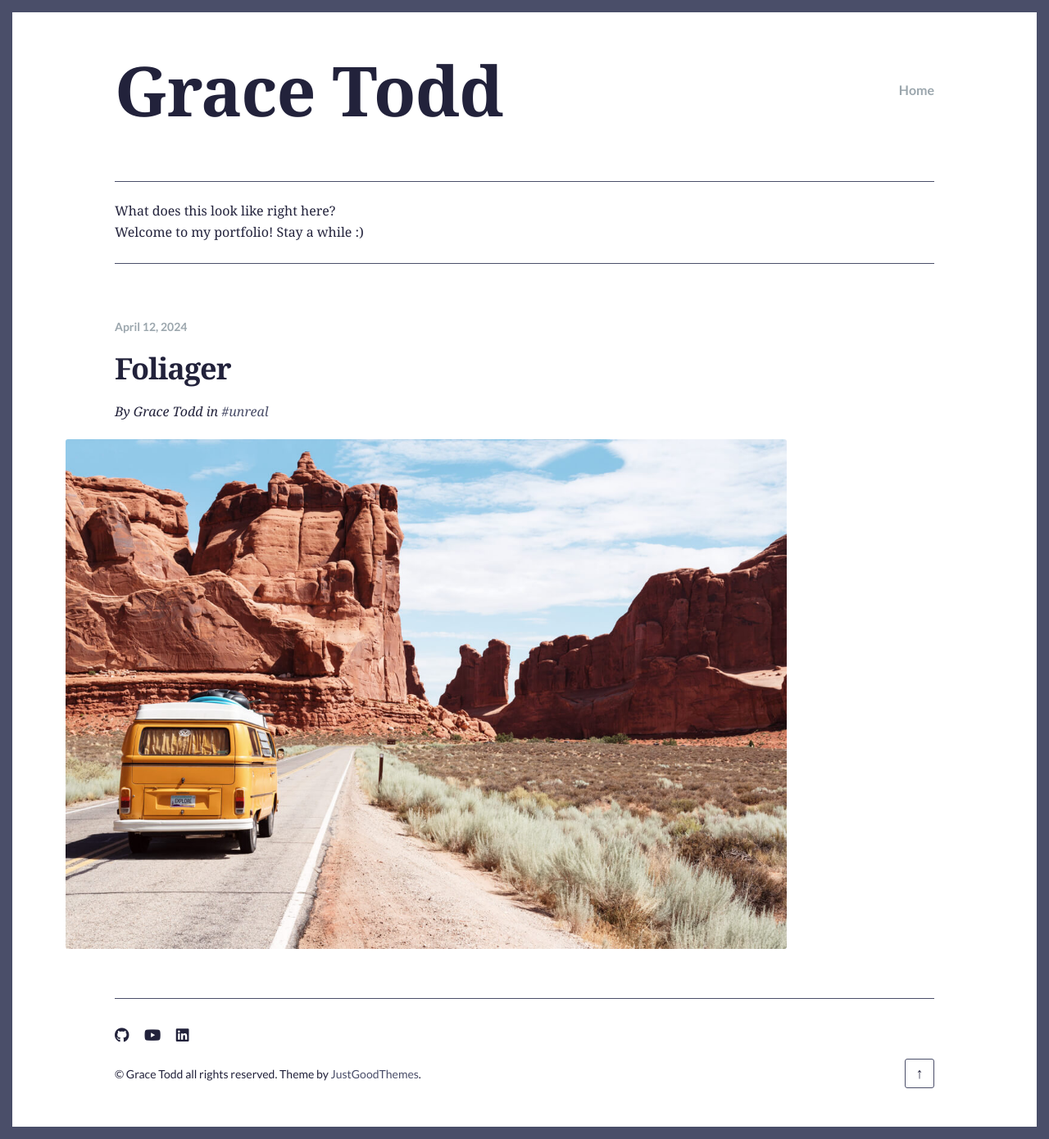
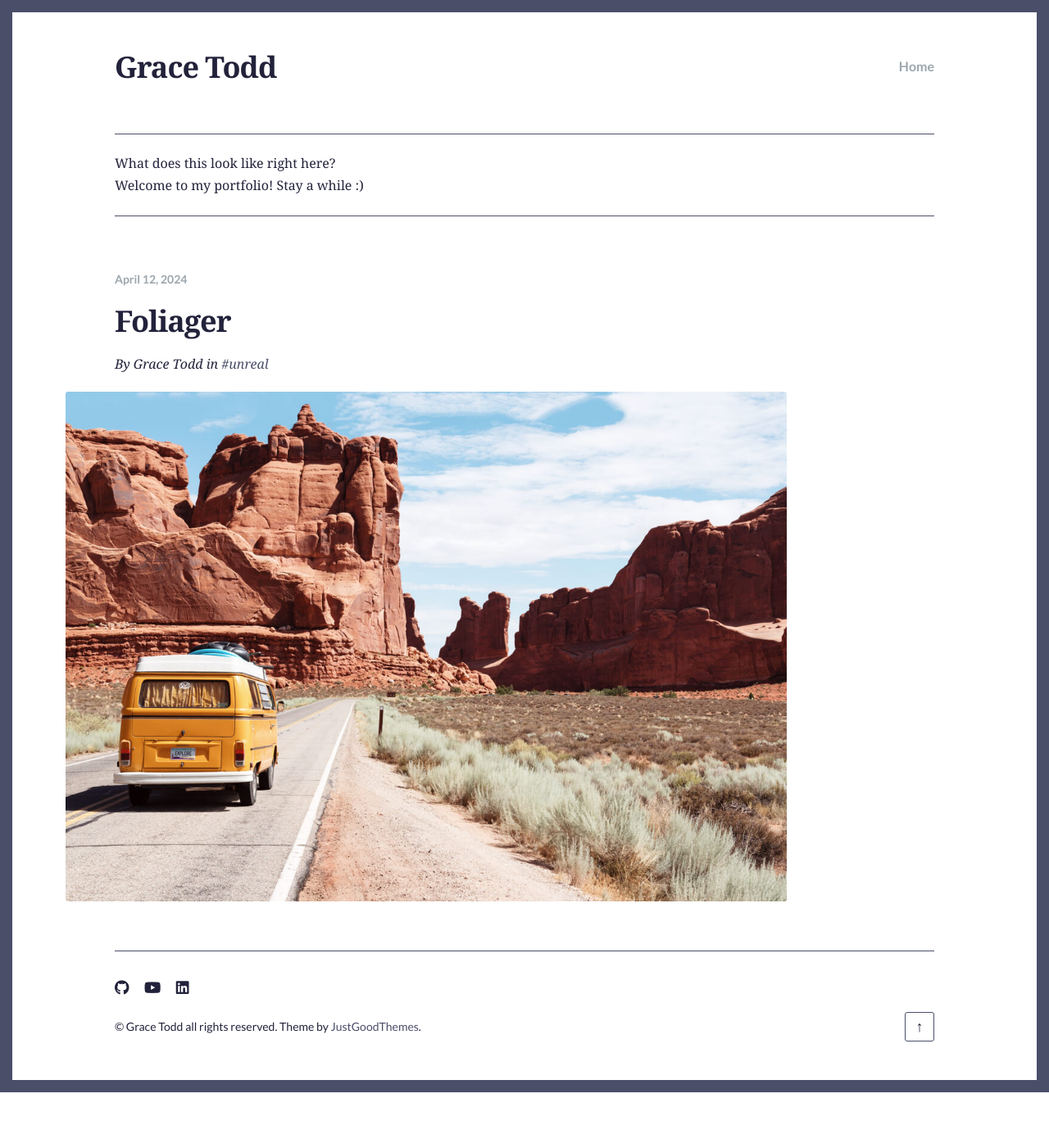
Before and after one commit to toddgr/toddgr.github.io, a Jekyll site: the page built from index.html, in a window 1280 px wide. Shown: the whole page at 82% size. Built offline with Jekyll 4.4.1, drawn with Linux system fonts in a browser that asks for light colours; some web fonts are replaced; the list of posts is cut into pages by our own code; after the commit the page ends 1333 px from its top, so only the background shows below that.

Commit message:
okay maybe the site title was too big

```diff
--- a/_sass/_site-header.scss
+++ b/_sass/_site-header.scss
@@ -17,7 +17,7 @@
 .site-title {
   color: _palette(secondary);
   font-family: _font(secondary);
-  font-size: 4.66667rem;
+  font-size: 2.0rem;
   font-weight: bold;
   letter-spacing: -1px;
   line-height: 1.2;
```
